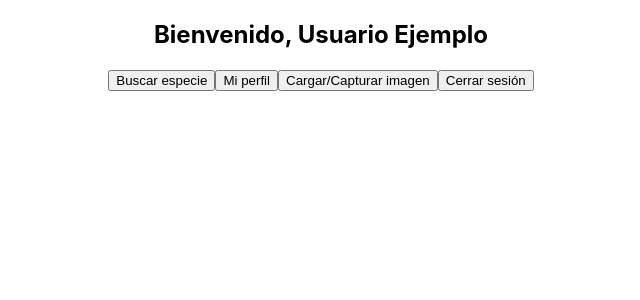
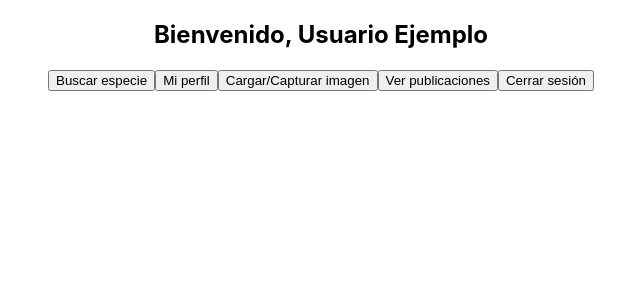
Before and after one commit to CristianDavidEC/web-biodiversity-watch, a React (Create React App) app: page /home in a window 1280 px wide. Shown: the top 300 px of the page, without its empty margins (319-959 px from the left). Built offline with nearby package versions, Linux system fonts and the light colour scheme.

Commit message:
feat: add posts route and navigation from home

```diff
--- a/src/App.js
+++ b/src/App.js
@@ -13,6 +13,7 @@ import UploadImage from "./pages/UploadImage";
 import IAResult from "./pages/IAResult";
 import CreatePost from "./pages/CreatePost";
 import RequestVerification from "./pages/RequestVerification";
+import Posts from "./pages/Posts";
 import "./App.css";
 
 function CreatePostWrapper() {
@@ -29,8 +30,18 @@ function App() {
     name: "Usuario Ejemplo",
     email: "usuario@ejemplo.com",
     posts: [
-      { id: 1, title: "Avistamiento de cóndor", specie: "Cóndor Andino" },
-      { id: 2, title: "Orquídea silvestre", specie: "Orquídea" },
+      {
+        id: 1,
+        title: "Avistamiento de cóndor",
+        specie: "Cóndor Andino",
+        location: "Nevado del Ruiz",
+      },
+      {
+        id: 2,
+        title: "Orquídea silvestre",
+        specie: "Orquídea",
+        location: "Valle de las Tumbas",
+      },
     ],
   };
   const mockSpecies = [
@@ -40,6 +51,7 @@ function App() {
   ];
   const mockIAResult = { status: "known", specie: { name: "Cóndor Andino" } };
   const mockIAUnknown = { status: "unknown" };
+  const mockPosts = mockUser.posts;
 
   return (
     <Router>
@@ -136,6 +148,16 @@ function App() {
               )
             }
           />
+          <Route
+            path="/posts"
+            element={
+              isAuthenticated ? (
+                <Posts posts={mockPosts} />
+              ) : (
+                <Navigate to="/login" replace />
+              )
+            }
+          />
         </Routes>
       </div>
     </Router>
--- a/src/pages/Home.js
+++ b/src/pages/Home.js
@@ -17,6 +17,7 @@ function Home({ user, isAdmin }) {
       <button onClick={() => navigate("/upload")}>
         Cargar/Capturar imagen
       </button>
+      <button onClick={() => navigate("/posts")}>Ver publicaciones</button>
       {isAdmin && <button>Panel de administración</button>}
       <button onClick={handleLogout}>Cerrar sesión</button>
     </div>
```
